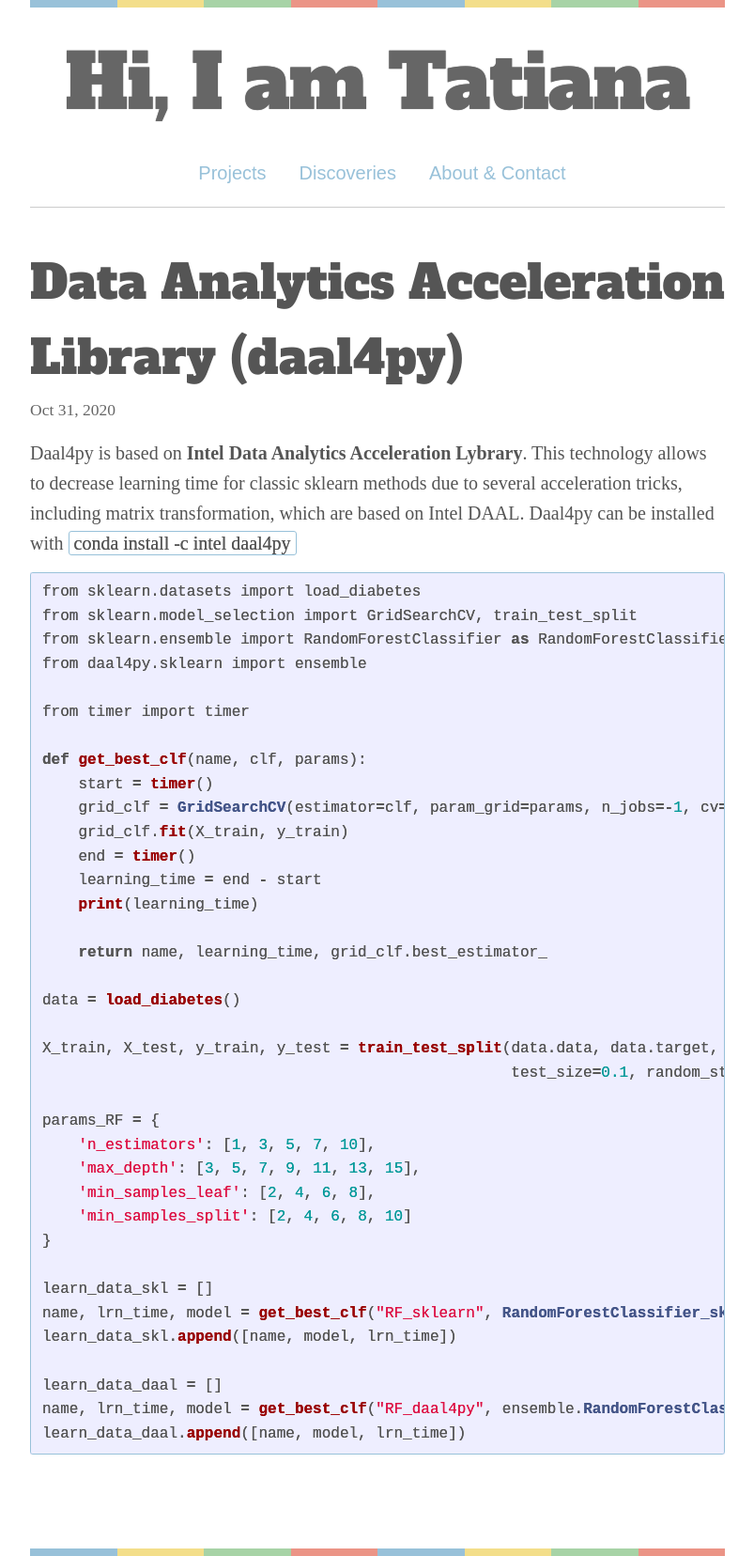
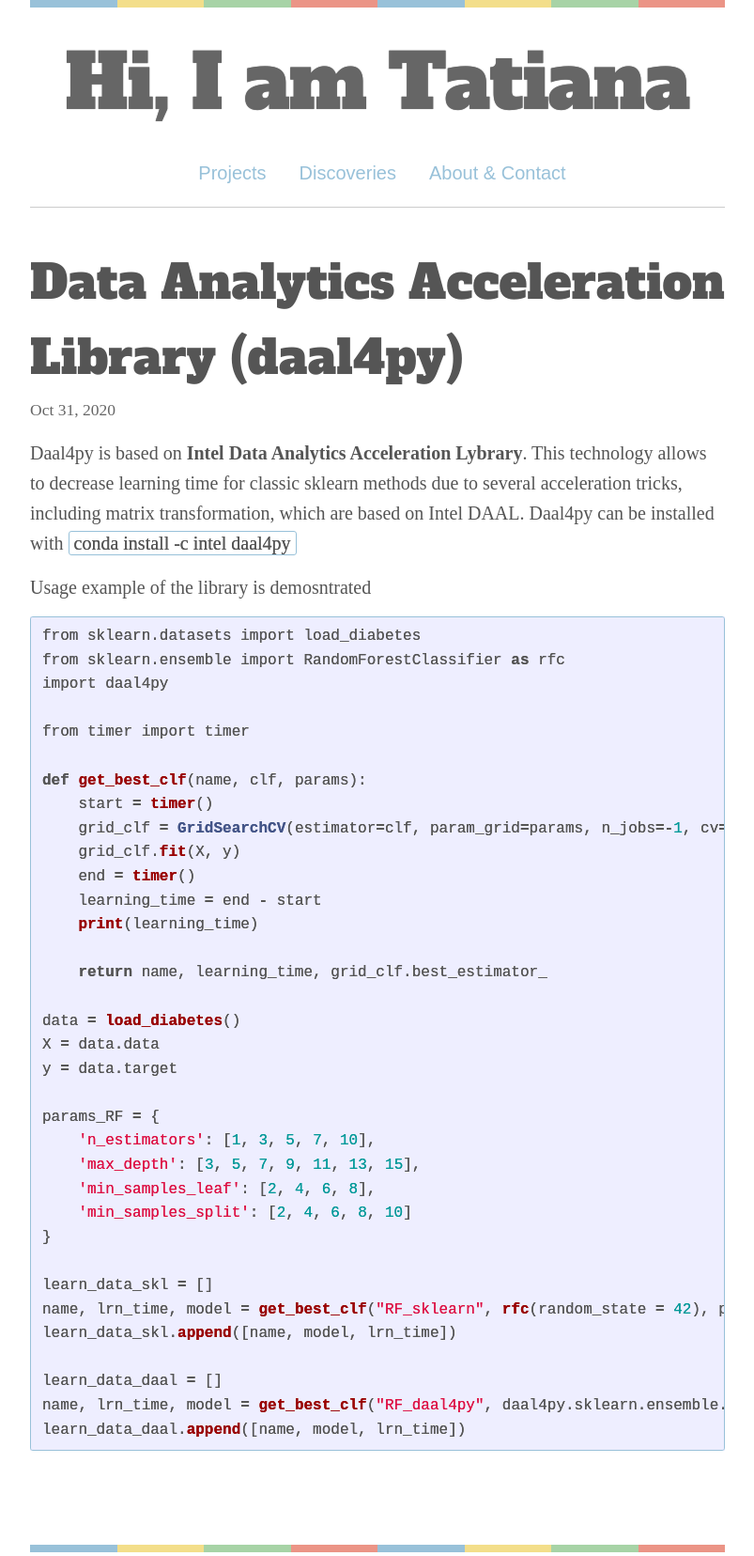
Before and after one commit to tatieliseeva/v-master, a Jekyll site: the page built from _posts/2020-10-31-Data_Analytics_Acceleration_Library(DAAL4PY)_check_out.markdown, in a window 1280 px wide. Shown: the whole page at 94% size, without its empty margins (238-1041 px from the left). Built offline with Jekyll 4.4.1, drawn with Linux system fonts in a browser that asks for light colours; some web fonts are replaced.

Commit message:
Update 2020-10-31-Data_Analytics_Acceleration_Library(DAAL4PY)_check_out.markdown

````diff
--- a/_posts/2020-10-31-Data_Analytics_Acceleration_Library(DAAL4PY)_check_out.markdown
+++ b/_posts/2020-10-31-Data_Analytics_Acceleration_Library(DAAL4PY)_check_out.markdown
@@ -8,19 +8,20 @@ permalink: /discoveries/
 Daal4py is based on **Intel Data Analytics Acceleration Lybrary**. This technology allows to decrease learning time for classic sklearn methods due to several acceleration tricks, including matrix transformation, which are based on Intel DAAL.
 Daal4py can be installed with `conda install -c intel daal4py`
 
+Usage example of the library is demosntrated
+
 
 ```python
 from sklearn.datasets import load_diabetes
-from sklearn.model_selection import GridSearchCV, train_test_split
-from sklearn.ensemble import RandomForestClassifier as RandomForestClassifier_skl
-from daal4py.sklearn import ensemble
+from sklearn.ensemble import RandomForestClassifier as rfc
+import daal4py
 
 from timer import timer
 
 def get_best_clf(name, clf, params):
     start = timer()
     grid_clf = GridSearchCV(estimator=clf, param_grid=params, n_jobs=-1, cv=5)
-    grid_clf.fit(X_train, y_train)
+    grid_clf.fit(X, y)
     end = timer()
     learning_time = end - start
     print(learning_time)
@@ -28,9 +29,8 @@ def get_best_clf(name, clf, params):
     return name, learning_time, grid_clf.best_estimator_
 
 data = load_diabetes()
-
-X_train, X_test, y_train, y_test = train_test_split(data.data, data.target,
-                                                    test_size=0.1, random_state=42)
+X = data.data
+y = data.target
 
 params_RF = {
     'n_estimators': [1, 3, 5, 7, 10],
@@ -40,10 +40,10 @@ params_RF = {
 }
 
 learn_data_skl = []
-name, lrn_time, model = get_best_clf("RF_sklearn", RandomForestClassifier_skl(random_state = 42), params_RF)
+name, lrn_time, model = get_best_clf("RF_sklearn", rfc(random_state = 42), params_RF)
 learn_data_skl.append([name, model, lrn_time])
 
 learn_data_daal = []
-name, lrn_time, model = get_best_clf("RF_daal4py", ensemble.RandomForestClassifier(random_state = 42), params_RF)
+name, lrn_time, model = get_best_clf("RF_daal4py", daal4py.sklearn.ensemble.RandomForestClassifier(random_state = 42), params_RF)
 learn_data_daal.append([name, model, lrn_time])
 ```
````
